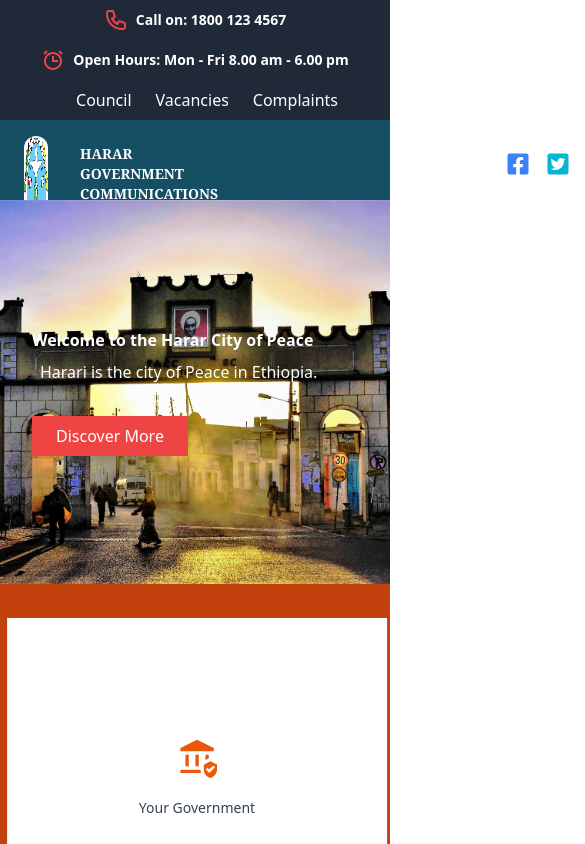
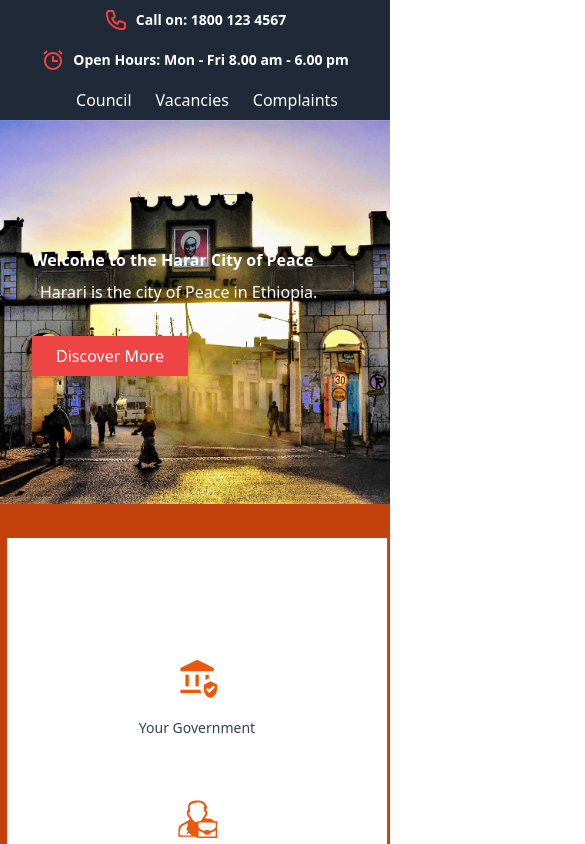
Before and after one commit to fufex3934/frontend, a React (Vite) app: page / in a window 390 px wide. Shown: the top 844 px of the page, 585 px wide, since content can reach past the window. Built offline with nearby package versions, Linux system fonts and the light colour scheme.

Commit message:
some changes

```diff
--- a/src/components/navbars/bottomnav/BottomNav.jsx
+++ b/src/components/navbars/bottomnav/BottomNav.jsx
@@ -26,13 +26,13 @@ const BottomNavbar = () => {
 
   return (
     <nav className={`navbar ${showNavbar ? '' : 'hidden'} lg:block`}>
-      <div className="bg-white/100  p-4">
+      <div className="bg-white/100   p-4">
         <ul className="flex items-center">
           {!isOpen && (
             <div className="mr-2">
               <a href="#">
                 <img
-                  className="h-12 md:h-10 w-12 md:w-10 rounded-full lg:hidden"
+                  className="h-12 md:h-12 w-12 md:w-12 rounded-full lg:hidden"
                   src="./harar.png"
                   alt="Logo"
                 />
@@ -42,7 +42,8 @@ const BottomNavbar = () => {
 
           {!isOpen && (
             <a href="#">
-              <h1 className="text-indigo-800 font-bold flex-grow  whitespace-wrap md:text-xs  lg:hidden">
+              <h1 className="text-[#083344] md:ml-2 font-bold flex-grow
+               whitespace-wrap md:text-lg md:uppercase  lg:hidden">
                 Harar Government Communication Affairs Office
               </h1>
             </a>
--- a/src/components/navbars/middleNav/MiddleNav.jsx
+++ b/src/components/navbars/middleNav/MiddleNav.jsx
@@ -4,7 +4,7 @@ import {FaTwitterSquare} from 'react-icons/fa';
 import {FaYoutube} from 'react-icons/fa';
 const MiddleNav = () => {
   return (
-    <div className='flex bg-[#164e63] h-20 '>
+    <div className=' hidden md:hidden lg:flex bg-[#164e63] h-20 '>
            <a href="#">
                 <img
                   className="h-32 md:h-10 w-32  md:w-10 rounded-full ml-6 mt-4"
@@ -27,9 +27,6 @@ const MiddleNav = () => {
                     < FaYoutube className='h-6 w-6 mt-8 text-[#dc2626] hover:text-orange-500'/>
                         </a>
                     </div>
-
-
-
     </div>
   )
 }
```
